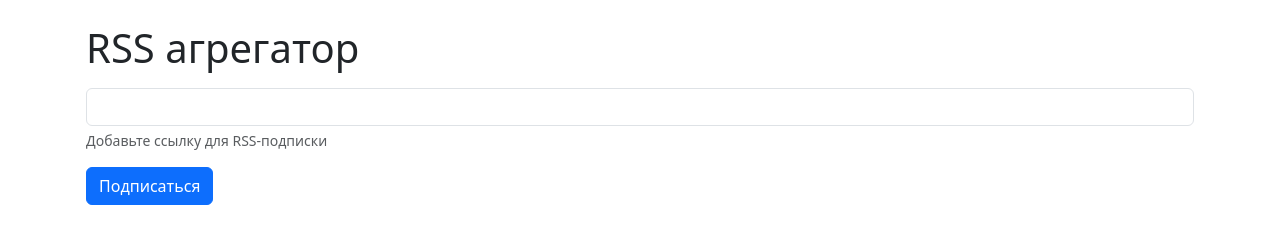
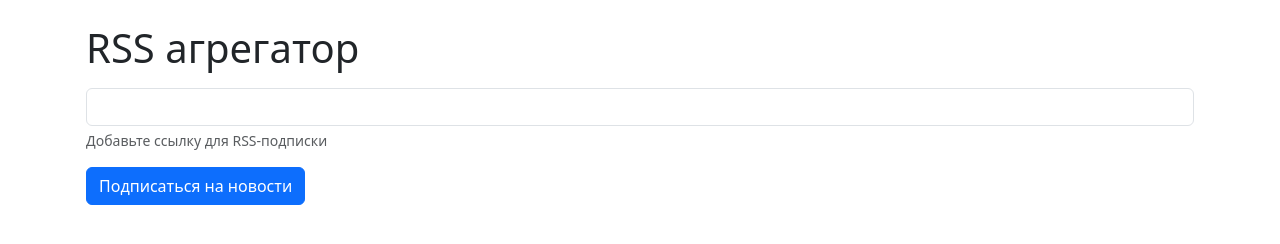
Before and after one commit to EvSedov/frontend-project-lvl3, a website built with webpack: page src/index.html in a window 1280 px wide. Built offline with nearby package versions, Linux system fonts and the light colour scheme.

Commit message:
chenges text in button

```diff
--- a/src/index.html
+++ b/src/index.html
@@ -16,7 +16,7 @@
           <input type="text" class="form-control" id="inputRSS">
           <div id="RSSHelp" class="form-text">Добавьте ссылку для RSS-подписки</div>
         </div>
-        <button type="submit" class="btn btn-primary">Подписаться</button>
+        <button type="submit" class="btn btn-primary">Подписаться на новости</button>
       </form>
     </div>
 </body>
```
